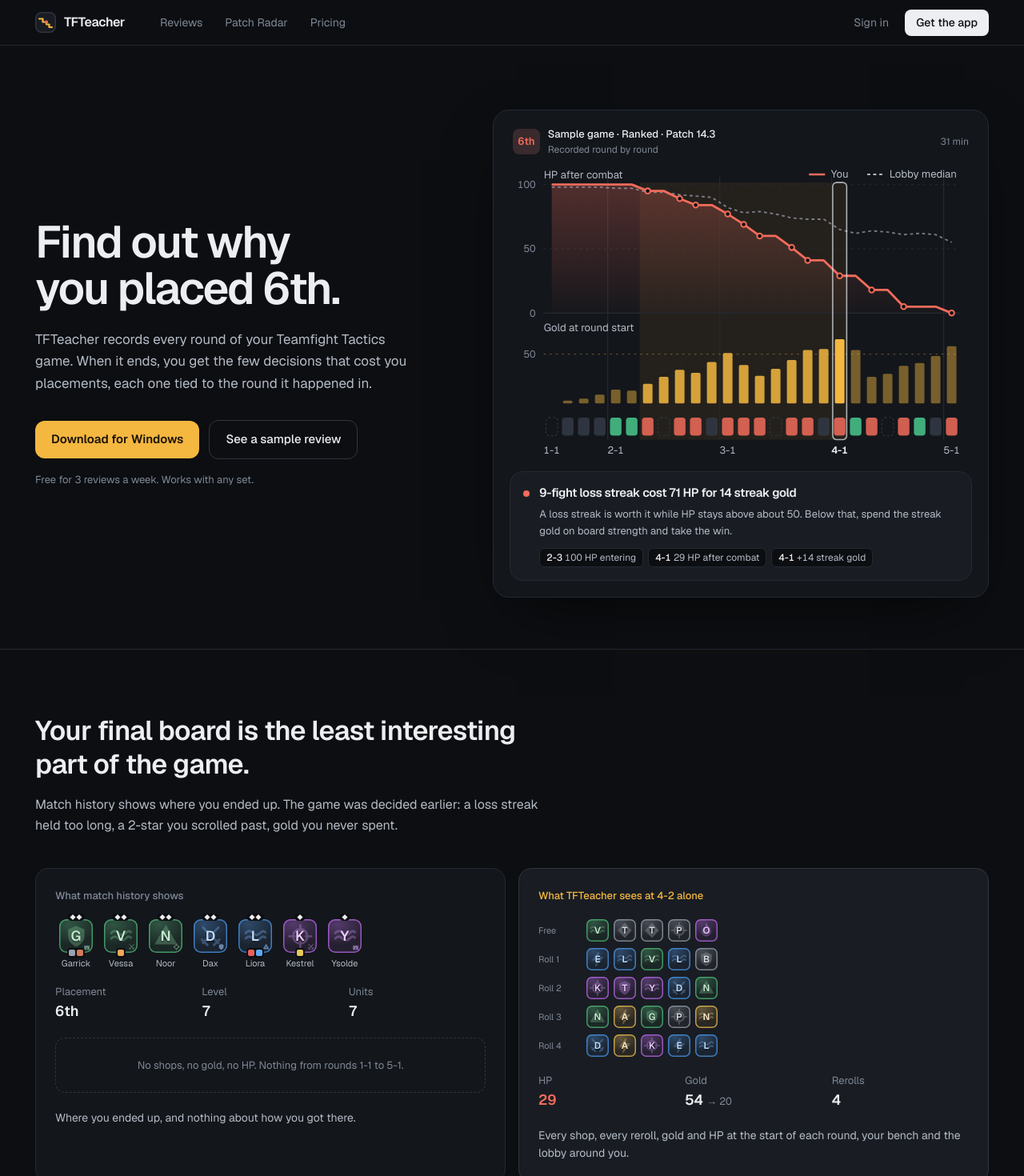
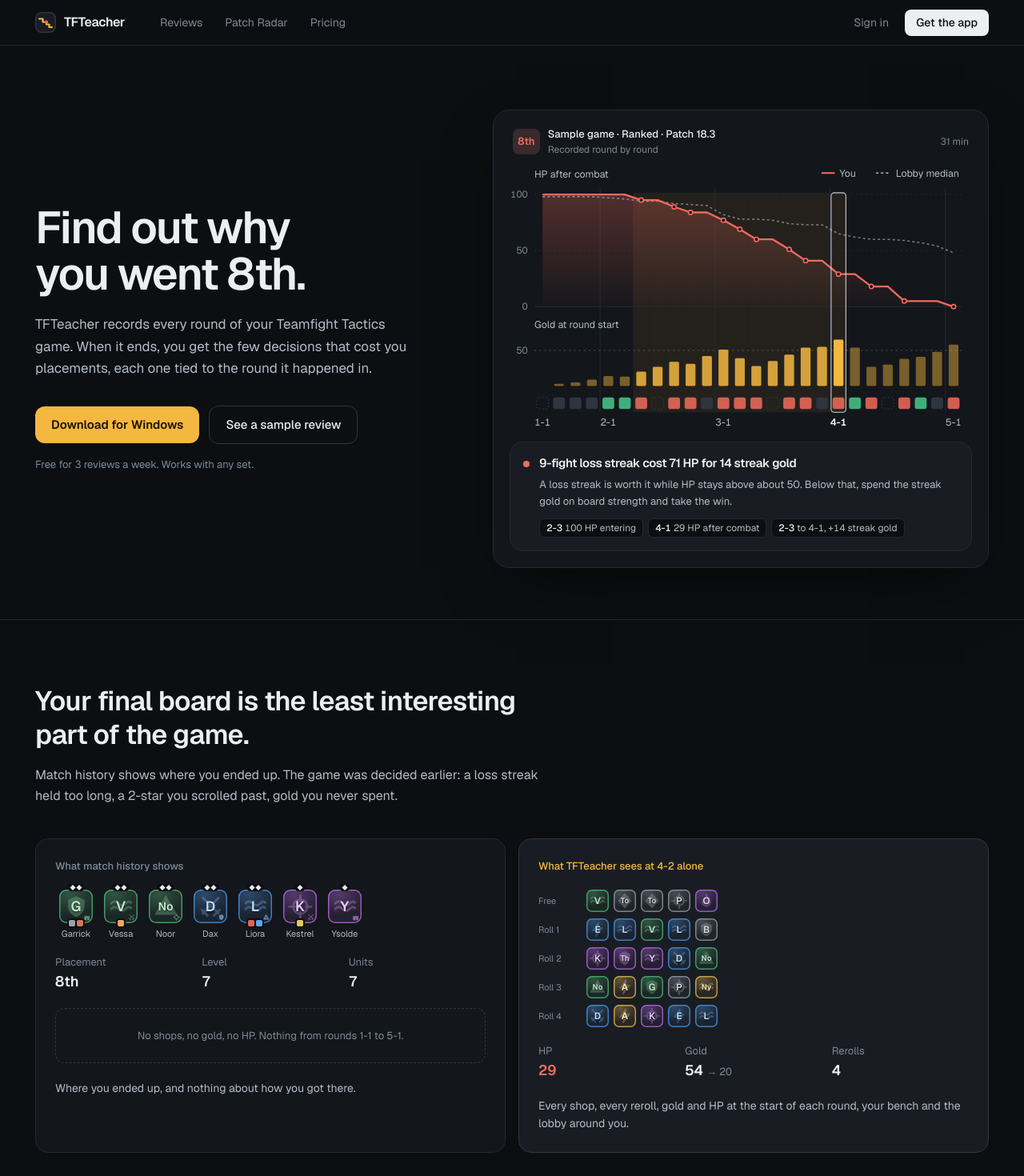
Before and after one commit to malcolmshi123/tfteacher, a Next.js app: page / in a window 1280 px wide. Shown: the top 1470 px of the page at 80% size. Built offline with nearby package versions, Linux system fonts and the light colour scheme.

Commit message:
rework hero for 8th place

```diff
--- a/app/page.tsx
+++ b/app/page.tsx
@@ -19,7 +19,7 @@ export default function Home() {
         <section className="mx-auto grid max-w-[1240px] gap-10 px-4 pb-16 pt-12 md:px-6 md:pt-20 lg:grid-cols-[minmax(0,5fr)_minmax(0,6fr)] lg:items-center lg:gap-14">
           <div>
             <h1 className="text-[40px] font-semibold leading-[1.04] tracking-[-0.035em] text-balance md:text-[56px]">
-              Find out why you placed 6th.
+              Find out why you went 8th.
             </h1>
             <p className="mt-5 max-w-[480px] text-[17px] leading-relaxed text-[var(--ink-2)]">
               TFTeacher records every round of your Teamfight Tactics game. When it ends, you get the few decisions that
@@ -41,7 +41,7 @@ export default function Home() {
             <div className="rounded-[20px] border border-[var(--line)] bg-[var(--panel)] p-4 shadow-[0_30px_80px_-30px_rgba(0,0,0,0.7)] md:p-5">
               <div className="flex items-center justify-between px-1">
                 <div className="flex items-center gap-2.5">
-                  <span className="tnum grid h-8 min-w-8 place-items-center rounded-lg bg-[color-mix(in_oklab,var(--hp)_16%,var(--panel-2))] px-1.5 text-[13px] font-semibold text-[var(--hp)]">6th</span>
+                  <span className="tnum grid h-8 min-w-8 place-items-center rounded-lg bg-[color-mix(in_oklab,var(--hp)_16%,var(--panel-2))] px-1.5 text-[13px] font-semibold text-[var(--hp)]">{review.game.placement}th</span>
                   <div>
                     <div className="text-[13px] font-medium">Sample game · Ranked · {review.game.patch}</div>
                     <div className="text-[12px] text-[var(--muted)]">Recorded round by round</div>
@@ -50,7 +50,7 @@ export default function Home() {
                 <span className="text-[12px] text-[var(--muted)]">{review.game.durationMin} min</span>
               </div>
               <div className="mt-3">
-                <Timeline series={review.series} highlight={top.stages} selected={top.focus} compact width={460} />
+                <Timeline series={review.series} highlight={top.stages} selected={top.focus} compact width={560} />
               </div>
               <div className="mt-3 rounded-2xl border border-[var(--line)] bg-[var(--panel-2)] p-4">
                 <div className="flex items-start gap-3">
@@ -93,7 +93,7 @@ export default function Home() {
                 <dl className="tnum mt-5 grid grid-cols-3 gap-3 text-[13px]">
                   <div>
                     <dt className="text-[var(--muted)]">Placement</dt>
-                    <dd className="text-[18px] font-semibold">6th</dd>
+                    <dd className="text-[18px] font-semibold">{review.game.placement}th</dd>
                   </div>
                   <div>
                     <dt className="text-[var(--muted)]">Level</dt>
@@ -158,7 +158,7 @@ export default function Home() {
                     <span className="block h-2 w-2 rounded-full bg-[var(--hp)]" />
                     Recording round 3-2
                   </span>
-                  <span className="tnum text-[var(--muted)]">77 HP · 39 gold · lvl 6</span>
+                  <span className="tnum text-[var(--muted)]">77 HP entering · 39 gold</span>
                 </div>
               }
             >
--- a/app/patch/page.tsx
+++ b/app/patch/page.tsx
@@ -105,7 +105,7 @@ export default function PatchPage() {
 }
 
 function CompCard({ v, hide }: { v: CompVerdict; hide: Set<string> }) {
-  const t = TONE[v.verdict];
+  const t = v.verdict === "mixed" && v.score !== 0 ? { ...TONE.mixed, label: v.score < 0 ? "Mixed, leans weaker" : "Mixed, leans stronger" } : TONE[v.verdict];
   return (
     <article className="grid overflow-hidden rounded-2xl border border-[var(--line)] bg-[var(--panel)] lg:grid-cols-[400px_minmax(0,1fr)]">
       <div className="flex flex-col border-b border-[var(--line)] p-6 lg:border-b-0 lg:border-r">
@@ -189,6 +189,7 @@ function Delta({ n }: { n: NoteLine }) {
     <span className="tnum w-24 shrink-0 text-right text-[13px] font-medium" style={{ color: n.direction === "buff" ? "var(--good)" : n.direction === "nerf" ? "var(--hp)" : "var(--ink-2)" }}>
       {Math.abs(pct).toFixed(Math.abs(pct) < 10 ? 1 : 0)}% {pct > 0 ? "higher" : "lower"}
       {n.direction === "buff" && pct < 0 ? <span className="block text-[11px] font-normal text-[var(--muted)]">lower is better</span> : null}
+      {n.text.includes("/") ? <span className="block text-[11px] font-normal text-[var(--muted)]">average of tiers</span> : null}
     </span>
   );
 }
--- a/components/UnitToken.tsx
+++ b/components/UnitToken.tsx
@@ -1,4 +1,4 @@
-import { ITEMS, UNIT_BY_ID } from "@/lib/game/set";
+import { ITEMS, UNIT_BY_ID, UNIT_MARK } from "@/lib/game/set";
 import type { Piece } from "@/lib/game/types";
 import { TraitGlyph } from "./TraitGlyph";
 
@@ -46,8 +46,8 @@ export function UnitToken({
         <span className="absolute inset-0 grid place-items-center opacity-30">
           <TraitGlyph trait={u.traits[0]} size={size * 0.78} color={`color-mix(in oklab, ${color} 70%, white)`} />
         </span>
-        <span className="relative font-semibold leading-none" style={{ fontSize: size * 0.42, color: `color-mix(in oklab, ${color} 35%, white)`, textShadow: "0 1px 2px rgba(0,0,0,0.6)" }}>
-          {u.name[0]}
+        <span className="relative font-semibold leading-none" style={{ fontSize: size * (UNIT_MARK[id].length > 1 ? 0.34 : 0.42), color: `color-mix(in oklab, ${color} 35%, white)`, textShadow: "0 1px 2px rgba(0,0,0,0.6)" }}>
+          {UNIT_MARK[id]}
         </span>
         {!small && (
           <span className="absolute bottom-[3px] right-[3px] opacity-70">
--- a/components/review/RoundInspector.tsx
+++ b/components/review/RoundInspector.tsx
@@ -82,8 +82,8 @@ export function RoundInspector({
       {takeaway && <p className="text-pretty border-b border-[var(--line)] px-4 py-3 text-[14px] leading-snug text-[var(--ink)] sm:px-5">{takeaway}</p>}
 
       <dl className="grid grid-cols-2 border-b border-[var(--line)] sm:grid-cols-4">
-        <Stat k="HP" v={`${r.hp}`} sub={r.damageTaken ? `→ ${Math.max(0, r.hp - r.damageTaken)} after` : `lobby ${pt.lobbyHp}`} tone={r.hp < pt.lobbyHp ? "hp" : undefined} />
-        <Stat k="Gold" v={`${r.gold}`} sub={`→ ${r.goldEnd} at fight`} />
+        <Stat k="HP" v={`${r.hp}`} sub={`lobby ${pt.lobbyHp}`} tone={r.hp < pt.lobbyHp ? "hp" : undefined} />
+        <Stat k="Gold" v={`${r.gold}`} sub={`${r.goldEnd} at fight`} />
         <Stat k="Level" v={`${r.level}`} sub={`lobby ${pt.lobbyLevel}`} tone={r.level < pt.lobbyLevel ? "hp" : r.level > pt.lobbyLevel ? "good" : undefined} />
         <Stat k="Board" v={`${pt.boardValue}`} sub={`lobby ${pt.lobbyBoardValue}`} tone={pt.boardValue < pt.lobbyBoardValue ? "hp" : "good"} />
       </dl>
--- a/components/review/Timeline.tsx
+++ b/components/review/Timeline.tsx
@@ -2,16 +2,22 @@
 
 import type { SeriesPoint } from "@/lib/review/engine";
 
-const PAD_L = 34;
-const PAD_R = 12;
-const HP_TOP = 18;
-const HP_H = 128;
-const GOLD_TOP = HP_TOP + HP_H + 26;
-const GOLD_H = 64;
-const STRIP_TOP = GOLD_TOP + GOLD_H + 14;
-const STRIP_H = 18;
-const AXIS_Y = STRIP_TOP + STRIP_H + 18;
-const H = AXIS_Y + 8;
+// Layout in viewBox units. The compact (landing) version is drawn narrower, so the
+// same font sizes render larger, and it gets more room between the lanes.
+function layout(compact: boolean) {
+  const FS = compact ? 12 : 10.5; // label size
+  const PAD_L = compact ? 30 : 34;
+  const PAD_R = 12;
+  const HP_TOP = compact ? 34 : 18; // compact: legend row sits above the plot
+  const HP_H = compact ? 136 : 128;
+  const GOLD_TOP = HP_TOP + HP_H + (compact ? 40 : 26);
+  const GOLD_H = compact ? 56 : 64;
+  const STRIP_TOP = GOLD_TOP + GOLD_H + 14;
+  const STRIP_H = compact ? 14 : 18;
+  const AXIS_Y = STRIP_TOP + STRIP_H + (compact ? 20 : 18);
+  const H = AXIS_Y + 8;
+  return { FS, PAD_L, PAD_R, HP_TOP, HP_H, GOLD_TOP, GOLD_H, STRIP_TOP, STRIP_H, AXIS_Y, H };
+}
 const after = (p: SeriesPoint) => Math.max(0, p.hp - p.damage);
 
 export function Timeline({
@@ -30,6 +36,7 @@ export function Timeline({
   width?: number;
 }) {
   const W = width;
+  const { FS, PAD_L, PAD_R, HP_TOP, HP_H, GOLD_TOP, GOLD_H, STRIP_TOP, STRIP_H, AXIS_Y, H } = layout(compact);
   const n = series.length;
   const step = (W - PAD_L - PAD_R) / n;
   const cx = (i: number) => PAD_L + step * i + step / 2;
@@ -72,19 +79,19 @@ export function Timeline({
       {[0, 50, 100].map((v) => (
         <g key={v}>
           <line x1={PAD_L} x2={W - PAD_R} y1={hpY(v)} y2={hpY(v)} stroke="var(--line)" strokeDasharray={v === 0 ? undefined : "2 4"} />
-          <text x={PAD_L - 8} y={hpY(v) + 3.5} textAnchor="end" fontSize="10" fill="var(--muted)" className="tnum">
+          <text x={PAD_L - 8} y={hpY(v) + FS / 3} textAnchor="end" fontSize={FS - 0.5} fill="var(--muted)" className="tnum">
             {v}
           </text>
         </g>
       ))}
-      <text x={PAD_L} y={HP_TOP - 6} fontSize="10.5" fill="var(--ink-2)">
+      <text x={PAD_L} y={compact ? 14 : HP_TOP - 6} fontSize={FS} fill="var(--ink-2)">
         HP after combat
       </text>
-      <g transform={`translate(${W - PAD_R - 150}, ${HP_TOP - 14})`}>
+      <g transform={`translate(${W - PAD_R - (compact ? 170 : 150)}, ${compact ? 4 : HP_TOP - 14})`}>
         <line x1={0} x2={16} y1={0} y2={0} stroke="var(--hp)" strokeWidth={2} transform="translate(0,4)" />
-        <text x={22} y={7.5} fontSize="10.5" fill="var(--ink-2)">You</text>
-        <line x1={58} x2={74} y1={4} y2={4} stroke="var(--ink-2)" strokeWidth={1.5} strokeDasharray="3 3" />
-        <text x={80} y={7.5} fontSize="10.5" fill="var(--ink-2)">Lobby median</text>
+        <text x={22} y={FS * 0.75} fontSize={FS} fill="var(--ink-2)">You</text>
+        <line x1={compact ? 66 : 58} x2={compact ? 84 : 74} y1={4} y2={4} stroke="var(--ink-2)" strokeWidth={1.5} strokeDasharray="3 3" />
+        <text x={compact ? 90 : 80} y={FS * 0.75} fontSize={FS} fill="var(--ink-2)">Lobby median</text>
       </g>
 
       <path d={hpArea} fill="url(#hpFill)" />
@@ -95,11 +102,11 @@ export function Timeline({
       )}
 
       {/* gold */}
-      <text x={PAD_L} y={GOLD_TOP - 8} fontSize="10.5" fill="var(--ink-2)">
+      <text x={PAD_L} y={GOLD_TOP - (compact ? 14 : 8)} fontSize={FS} fill="var(--ink-2)">
         Gold at round start
       </text>
       <line x1={PAD_L} x2={W - PAD_R} y1={goldY(50)} y2={goldY(50)} stroke="var(--gold)" strokeOpacity={0.35} strokeDasharray="2 4" />
-      <text x={PAD_L - 8} y={goldY(50) + 3.5} textAnchor="end" fontSize="10" fill="var(--muted)" className="tnum">
+      <text x={PAD_L - 8} y={goldY(50) + FS / 3} textAnchor="end" fontSize={FS - 0.5} fill="var(--muted)" className="tnum">
         50
       </text>
       {series.map((p, i) => (
@@ -145,7 +152,7 @@ export function Timeline({
             x={cx(i)}
             y={AXIS_Y}
             textAnchor="middle"
-            fontSize="10"
+            fontSize={compact ? FS : 10}
             className="tnum"
             fill={selected === p.stage ? "var(--ink)" : isStart ? "var(--ink-2)" : "var(--muted)"}
             fontWeight={selected === p.stage ? 600 : 400}
--- a/lib/game/sample.ts
+++ b/lib/game/sample.ts
@@ -12,7 +12,7 @@ import type {
 // Builds a realistic sample game in the recorder's shape. Gold, XP and shops are
 // simulated with the real economy rules so the review engine reads consistent
 // numbers. The player's choices are scripted to tell one believable story:
-// a long loss streak into a late, thin rolldown, finishing 6th.
+// a long loss streak into a late, thin rolldown, out first in 8th.
 
 function rng(seed: number) {
   return () => {
@@ -87,8 +87,8 @@ const OPPONENTS: { id: string; name: string; place: number; strength: number }[]
   { id: "o3", name: "Rho", place: 3, strength: 1.06 },
   { id: "o4", name: "Bramblefox", place: 4, strength: 1.02 },
   { id: "o5", name: "Sev", place: 5, strength: 0.98 },
-  { id: "o7", name: "Quietcarry", place: 7, strength: 0.9 },
-  { id: "o8", name: "Pim", place: 8, strength: 0.84 },
+  { id: "o7", name: "Quietcarry", place: 6, strength: 0.9 },
+  { id: "o8", name: "Pim", place: 7, strength: 0.84 },
 ];
 
 function stageIndex(stage: string) {
@@ -99,7 +99,8 @@ function stageIndex(stage: string) {
 function opponentAt(o: (typeof OPPONENTS)[number], stage: string, i: number, r: () => number): Opponent {
   const t = stageIndex(stage);
   // HP drops faster for weaker players; eliminations are scripted by placement.
-  const elimAt = o.place === 8 ? 43 : o.place === 7 ? 46 : 99;
+  // the player is the first one out (8th), so nobody else is eliminated before 5-1
+  const elimAt = 99;
   const lossRate = (1.3 - o.strength) * 4.6;
   const progressed = Math.max(0, t - 20);
   let hp = Math.round(100 - lossRate * progressed * (t > 30 ? 1.25 : 1) - r() * 3);
@@ -115,7 +116,7 @@ function opponentAt(o: (typeof OPPONENTS)[number], stage: string, i: number, r:
     hp,
     level,
     boardValue,
-    eliminatedAt: hp === 0 ? (o.place === 8 ? "4-3" : "4-6") : undefined,
+    eliminatedAt: undefined,
   };
   void i;
 }
@@ -248,7 +249,12 @@ export function buildSampleGame(): GameRecord {
     if (s.outcome === "win") streak = streak > 0 ? streak + 1 : 1;
     if (s.outcome === "loss") streak = streak < 0 ? streak - 1 : -1;
 
-    const roster = OPPONENTS.map((o, j) => opponentAt(o, s.stage, j, r));
+    // HP never goes up: each opponent's HP is capped at its previous value
+    const roster = OPPONENTS.map((o, j) => {
+      const op = opponentAt(o, s.stage, j, r);
+      const prev = rounds[rounds.length - 1]?.roster[j];
+      return prev ? { ...op, hp: Math.min(op.hp, prev.hp) } : op;
+    });
     const alive = roster.filter((o) => o.hp > 0);
 
     rounds.push({
@@ -279,8 +285,8 @@ export function buildSampleGame(): GameRecord {
   return {
     id: "sample",
     player: "you",
-    placement: 6,
-    patch: "Patch 14.3",
+    placement: 8,
+    patch: "Patch 18.3",
     setName: "Sample Set",
     queue: "Ranked",
     playedAt: "2026-11-15T22:41:00-05:00",
--- a/lib/game/set.ts
+++ b/lib/game/set.ts
@@ -29,6 +29,12 @@ export const UNITS: UnitDef[] = [
   { id: "aurel", name: "Aurel", cost: 5, traits: ["Sparkwright", "Bastion"] },
   { id: "nyx", name: "Nyx", cost: 5, traits: ["Tidecaller", "Ashen"] },
 ];
+
+// Short mark drawn on each unit tile: the first letter, or two letters when
+// another unit shares that first letter.
+export const UNIT_MARK: Record<string, string> = Object.fromEntries(
+  UNITS.map((u) => [u.id, UNITS.some((o) => o.id !== u.id && o.name[0] === u.name[0]) ? u.name.slice(0, 2) : u.name[0]]),
+);
 
 export const UNIT_BY_ID: Record<string, UnitDef> = Object.fromEntries(
   UNITS.map((u) => [u.id, u]),
--- a/lib/review/engine.ts
+++ b/lib/review/engine.ts
@@ -40,6 +40,7 @@ export interface SeriesPoint {
   stage: string;
   hp: number;
   gold: number;
+  goldEnd: number;
   level: number;
   boardValue: number;
   lobbyBoardValue: number;
@@ -90,6 +91,7 @@ export function buildSeries(game: GameRecord): SeriesPoint[] {
       stage: r.stage,
       hp: r.hp,
       gold: r.gold,
+      goldEnd: r.goldEnd,
       level: r.level,
       boardValue: boardValue(r.board),
       lobbyBoardValue: Math.round(median(alive.map((o) => o.boardValue))),
@@ -163,7 +165,7 @@ export function analyze(game: GameRecord): Review {
         cites: [
           { stage: first, label: `${span[0].hp} HP entering` },
           { stage: lastS, label: `${endHp} HP after combat` },
-          { stage: lastS, label: `+${earned} streak gold` },
+          { stage: first, label: `to ${lastS}, +${earned} streak gold` },
         ],
         hpCost: hpLost,
       });
@@ -334,10 +336,9 @@ export function analyze(game: GameRecord): Review {
     const after = R.slice(k + 1);
     const rolls = after.reduce((a, r) => a + r.rerolls, 0);
     const losses = after.filter((r) => r.outcome === "loss").length;
-    const peak = Math.max(...after.map((r) => r.hp));
     const gold = peakHpLoss.title.match(/for (\d+)/)?.[1];
     const allRolls = rolls === totalRolls ? `all ${rolls} of your rerolls came in the last ${after.length} rounds` : `you rolled ${rolls} times in the last ${after.length} rounds`;
-    summary = `The streak took ${peakHpLoss.hpCost} HP for ${gold} gold. After it, ${allRolls}, you lost ${losses} more fights, and you never got above ${peak} HP again.`;
+    summary = `The streak took ${peakHpLoss.hpCost} HP for ${gold} gold. After it, ${allRolls}, and you lost ${losses} of the ${after.filter((r) => r.kind === "pvp").length} fights that were left.`;
   } else {
     summary = `You rolled ${totalRolls} times and went out with ${last.goldEnd} gold.`;
   }
```
Also changed, not shown: app/pricing/page.tsx (+4 -4 lines), components/review/MobileRounds.tsx (+4 -4 lines), lib/patch/radar.ts (+7 -4 lines), 1 other file (tests, documents, lock files or other folders).
